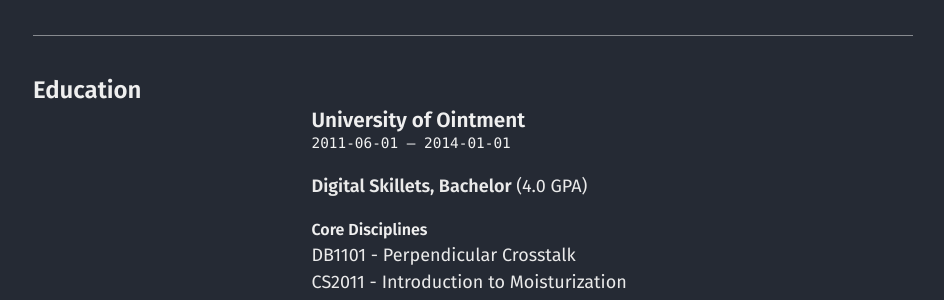
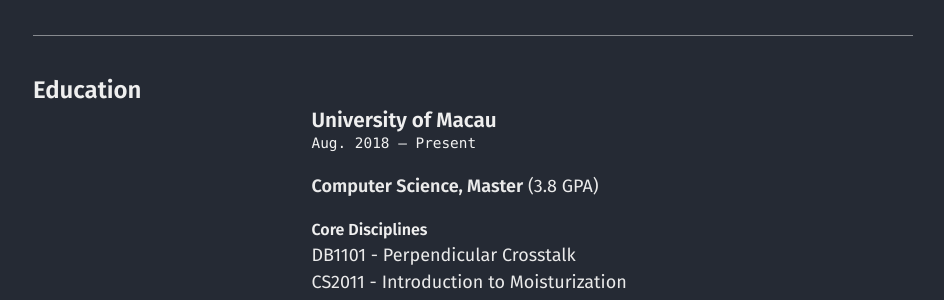
Before and after one commit to chen709847237/chen709847237, a Jekyll site: the page built from cv.md, in a window 1280 px wide and 900 px high, scrolled down 780 px. Shown: the part 152-452 px from the top of the window, without its empty margins (39-983 px from the left). Built offline with Jekyll 4.4.1, drawn with Linux system fonts in a browser that asks for light colours.

Commit message:
Update cv.json

```diff
--- a/_data/cv.json
+++ b/_data/cv.json
@@ -30,12 +30,12 @@
   },
   "education": [
     {
-      "institution": "University of Ointment",
-      "area": "Digital Skillets",
-      "studyType": "Bachelor",
-      "startDate": "2011-06-01",
-      "endDate": "2014-01-01",
-      "gpa": "4.0",
+      "institution": "University of Macau",
+      "area": "Computer Science",
+      "studyType": "Master",
+      "startDate": "Aug. 2018",
+      "endDate": "",
+      "gpa": "3.8",
       "courses": [
         "DB1101 - Perpendicular Crosstalk",
         "CS2011 - Introduction to Moisturization"
```
